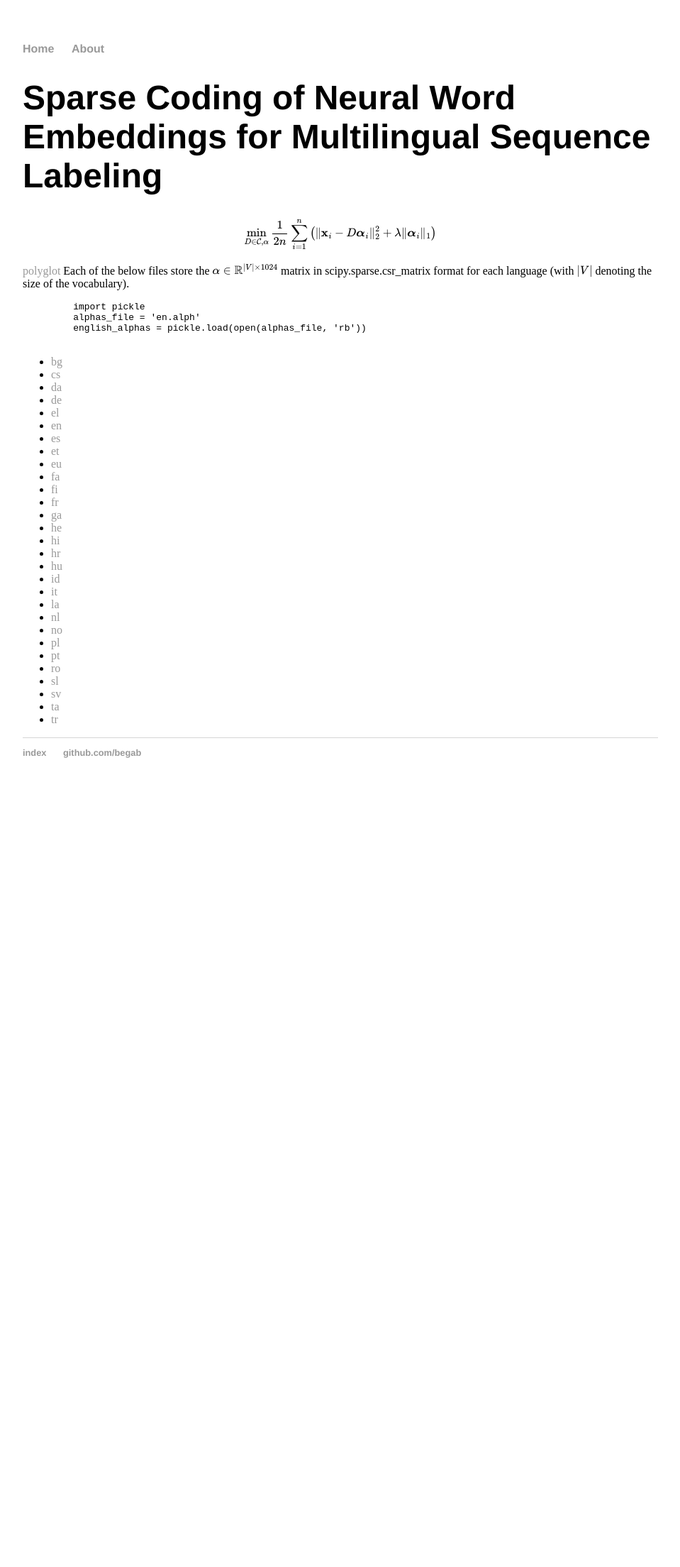
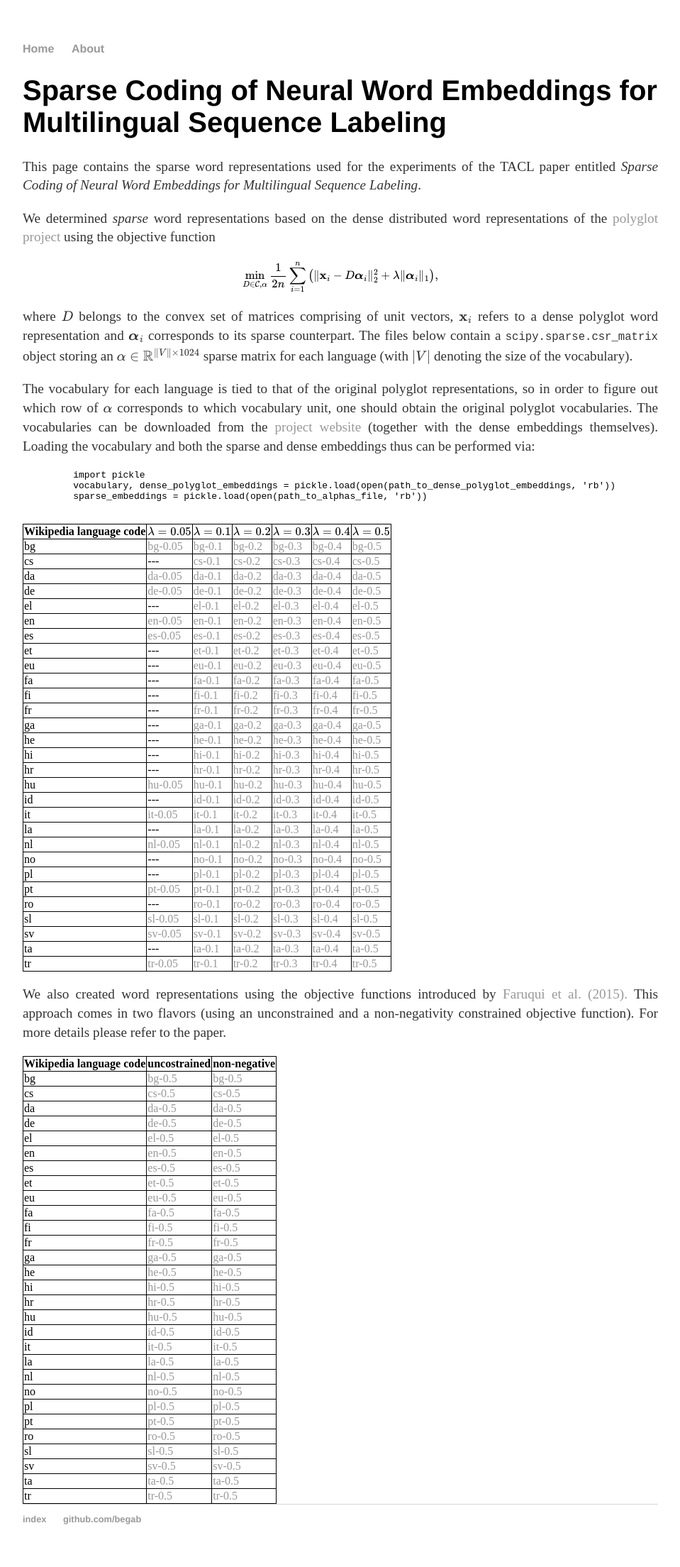
Before and after one commit to begab/begab.github.io, a Jekyll site: the page built from sparse_embeds/index.html, in a window 1280 px wide. Shown: the whole page at 71% size, without its empty margins (160-1119 px from the left). Built offline with Jekyll 4.4.1, drawn with Linux system fonts in a browser that asks for light colours; formulas are drawn with MathJax 3; before the commit the page ends 1128 px from its top, so only the background shows below that.

Commit message:
includes hrefs to remote locations

```diff
--- a/css/main.css
+++ b/css/main.css
@@ -1,6 +1,14 @@
 body {
   margin: 60px auto;
   width: 70%;
+}
+
+table {
+    border-collapse: collapse;
+}
+
+table, th, td {
+    border: 1px solid black;
 }
 
 nav ul, footer ul {
@@ -25,12 +33,13 @@
 }
 
 h1 {
-    font-size: 3em;
+    font-size: 2.5em;
     font-family:'Helvetica', 'Arial', 'Sans-Serif';
 }
 
 p {
-    font-size: 1.5em;
+    text-align: justify;
+    font-size: 1.2em;
     line-height: 1.4em;
     color: #333;
 }
--- a/sparse_embeds/index.html
+++ b/sparse_embeds/index.html
@@ -4,20 +4,63 @@
 ---
 <div class="blurb">
     <h1>Sparse Coding of Neural Word Embeddings for Multilingual Sequence Labeling</h1>
-    $$\min\limits_{D \in \mathcal{C}, \alpha} \frac{1}{2n} \sum_{i=1}^{n} \left(\lVert \mathbf{x}_i-D \boldsymbol{\alpha}_i \rVert_2^2 + \lambda \lVert \boldsymbol{\alpha}_i \rVert_1 \right)$$
+    <p>This page contains the sparse word representations used for the experiments of the TACL paper entitled <i>Sparse Coding of Neural Word Embeddings for Multilingual Sequence Labeling</i>.</p>
 
-    <a href="https://sites.google.com/site/rmyeid/projects/polyglot">polyglot</a>
+    <p>We determined <i>sparse</i> word representations based on the dense distributed word representations of the <a href="https://sites.google.com/site/rmyeid/projects/polyglot">polyglot project</a> using the objective function</p>
+    $$\min\limits_{D \in \mathcal{C}, \alpha} \frac{1}{2n} \sum_{i=1}^{n} \left(\lVert \mathbf{x}_i-D \boldsymbol{\alpha}_i \rVert_2^2 + \lambda \lVert \boldsymbol{\alpha}_i \rVert_1 \right),$$
+    <p>where $D$ belongs to the convex set of matrices comprising of unit vectors, $\mathbf{x}_i$ refers to a dense polyglot word representation and $\boldsymbol{\alpha}_i$ corresponds to its sparse counterpart. The files below contain a <tt>scipy.sparse.csr_matrix</tt> object storing an $\alpha \in \mathbb{R}^{\lVert V \rVert \times 1024}$ sparse matrix for each language (with $\lvert V \rvert$ denoting the size of the vocabulary).</p>
 
-    Each of the below files store the $\alpha \in \mathbb{R}^{|V| \times 1024}$ matrix in scipy.sparse.csr_matrix format for each language (with $\lvert V \rvert$ denoting the size of the vocabulary).
+    <p>The vocabulary for each language is tied to that of the original polyglot representations, so in order to figure out which row of $\alpha$ corresponds to which vocabulary unit, one should obtain the original polyglot vocabularies. The vocabularies can be downloaded from the <a href="https://sites.google.com/site/rmyeid/projects/polyglot#TOC-Download-the-Embeddings">project website</a> (together with the dense embeddings themselves). Loading the vocabulary and both the sparse and dense embeddings thus can be performed via:</p>
     {% highlight python %}
     import pickle
-    alphas_file = 'en.alph'
-    english_alphas = pickle.load(open(alphas_file, 'rb'))
+    vocabulary, dense_polyglot_embeddings = pickle.load(open(path_to_dense_polyglot_embeddings, 'rb'))
+    sparse_embeddings = pickle.load(open(path_to_alphas_file, 'rb'))
     {% endhighlight %}
-    <ul>
+    <table>
+        <tr>
+            <th>Wikipedia language code</th>
+            <th>$\lambda=0.05$</th>
+            <th>$\lambda=0.1$</th>
+            <th>$\lambda=0.2$</th>
+            <th>$\lambda=0.3$</th>
+            <th>$\lambda=0.4$</th>
+            <th>$\lambda=0.5$</th>
+        </tr>
+        {% assign languages = "bg,cs,da,de,el,en,es,et,eu,fa,fi,fr,ga,he,hi,hr,hu,id,it,la,nl,no,pl,pt,ro,sl,sv,ta,tr" | split: "," %}
+        {% assign conllx_languages = "bg,da,de,en,es,hu,it,nl,pt,sl,sv,tr" | split: "," %}
+        {% for l in languages %}
+        <tr>
+            <td>{{ l }}</td>
+            <td>
+            {% if conllx_languages contains l %}
+            <a href="http://rgai.inf.u-szeged.hu/~berend/sparse_reps/{{ l }}-1024-0.05.alph">{{ l }}-0.05</a></td>
+            {% else %}
+            ---
+            {% endif %}
+            </td>
+            <td><a href="http://rgai.inf.u-szeged.hu/~berend/sparse_reps/{{ l }}-1024-0.1.alph">{{ l }}-0.1</a></td>
+            <td><a href="http://rgai.inf.u-szeged.hu/~berend/sparse_reps/{{ l }}-1024-0.2.alph">{{ l }}-0.2</a></td>
+            <td><a href="http://rgai.inf.u-szeged.hu/~berend/sparse_reps/{{ l }}-1024-0.3.alph">{{ l }}-0.3</a></td>
+            <td><a href="http://rgai.inf.u-szeged.hu/~berend/sparse_reps/{{ l }}-1024-0.4.alph">{{ l }}-0.4</a></td>
+            <td><a href="http://rgai.inf.u-szeged.hu/~berend/sparse_reps/{{ l }}-1024-0.5.alph">{{ l }}-0.5</a></td>
+        </tr>
+        {% endfor %}
+    </table>
+
+    <p>We also created word representations using the objective functions introduced by <a href="https://aclweb.org/anthology/P/P15/P15-1144.pdf">Faruqui et al. (2015).</a> This approach comes in two flavors (using an unconstrained and a non-negativity constrained objective function). For more details please refer to the paper.</p>
+ <table>
+        <tr>
+            <th>Wikipedia language code</th>
+            <th>uncostrained</th>
+            <th>non-negative</th>
+        </tr>
         {% assign languages = "bg,cs,da,de,el,en,es,et,eu,fa,fi,fr,ga,he,hi,hr,hu,id,it,la,nl,no,pl,pt,ro,sl,sv,ta,tr" | split: "," %}
         {% for l in languages %}
-        <li><a href="https://github.com/begab/begab.github.io/raw/master/sparse_embeds/{{ l }}.alph">{{ l }}</a></li>
+        <tr>
+            <td>{{ l }}</td>
+            <td><a href="http://rgai.inf.u-szeged.hu/~berend/sparse_reps_unc/{{ l }}-1024-0.5.alph">{{ l }}-0.5</a></td>
+            <td><a href="http://rgai.inf.u-szeged.hu/~berend/sparse_reps_nn/{{ l }}-1024-0.5.alph">{{ l }}-0.5</a></td>
+        </tr>
         {% endfor %}
-    </ul>
+    </table>
 </div>
```
Also changed, not shown: 1 other file.
